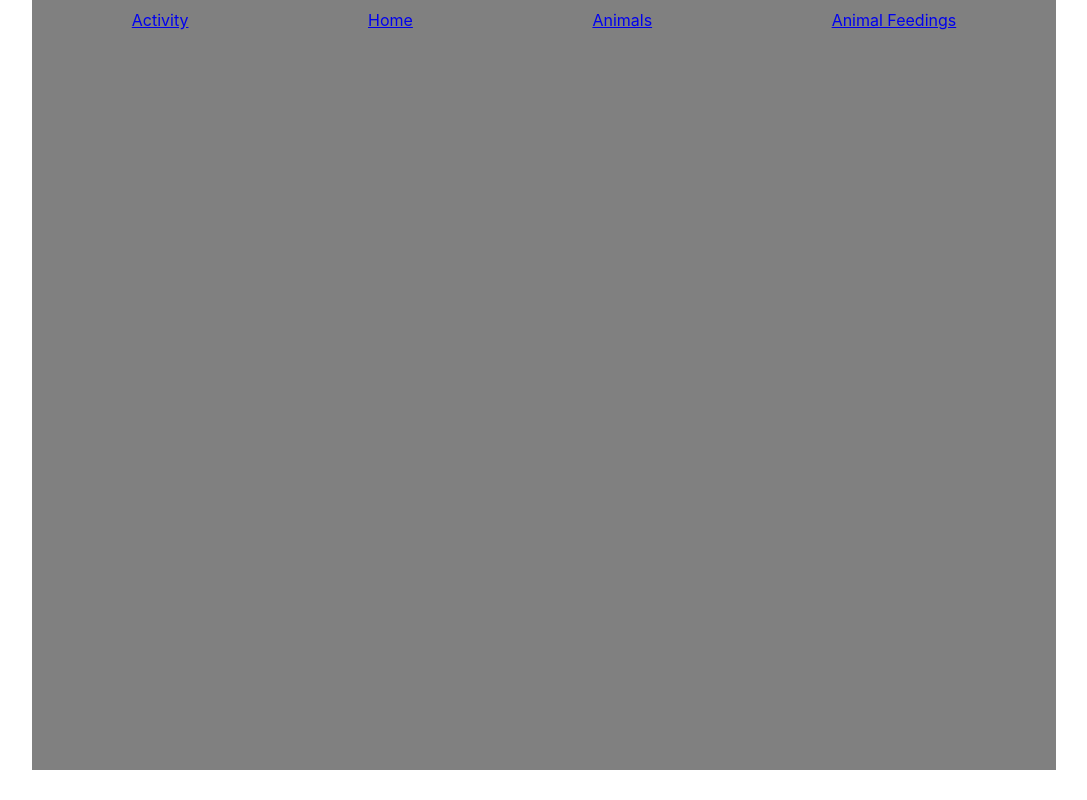
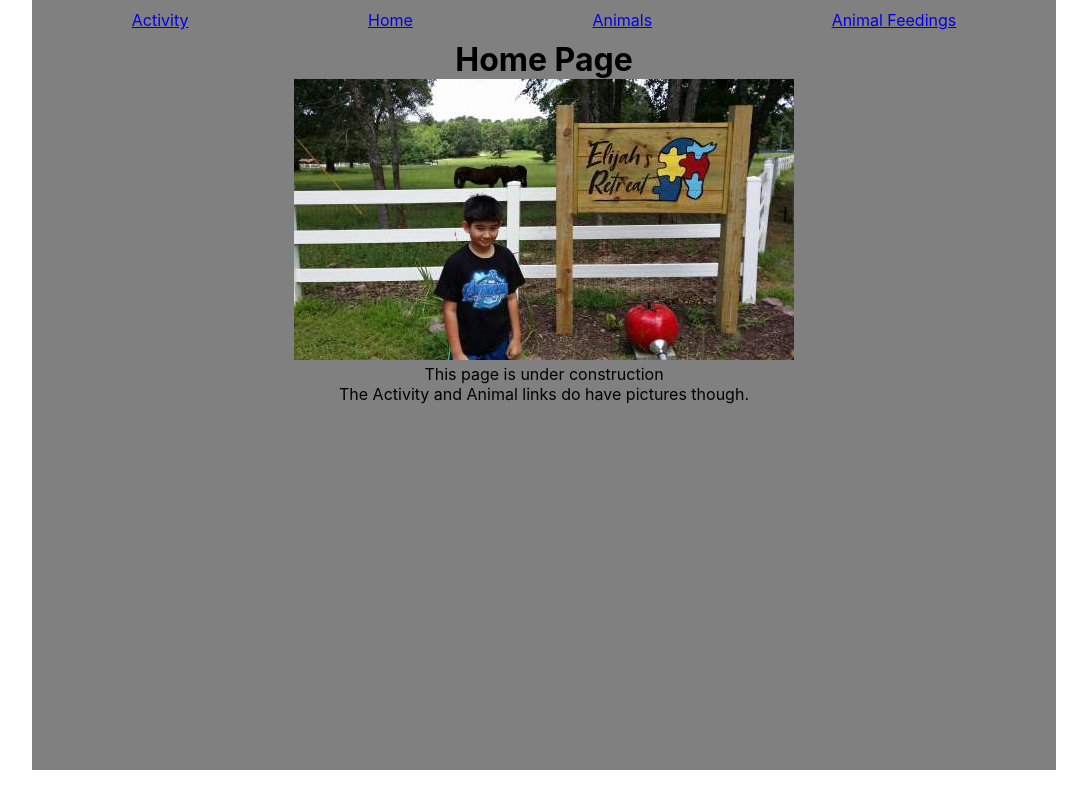
Before and after one commit to justin0979/elijahs-retreat-experience, a React (Create React App) app: page / in a window 1280 px wide. Shown: the whole page, without its empty margins (96-1183 px from the left). Built offline with nearby package versions, Linux system fonts and the light colour scheme.

Commit message:
added entry picture

```diff
--- a/src/components/App.js
+++ b/src/components/App.js
@@ -7,8 +7,11 @@ import AnimalFeed from './AnimalFeed/AnimalFeed';
 import Header from './Header';
 import Scroll from './Scroll';
 
+import entryPic from './erePictures/entry.jpg';
+
 const hi = () => {
   return <div><h1>Home Page</h1>
+    <img alt='Entry Sign' src={entryPic} />
     <p>This page is under construction</p>
     <p>The Activity and Animal links do have pictures though.</p></div>;
 };
@@ -19,6 +22,7 @@ const App = () => {
       <BrowserRouter>
         <Header />
         <Scroll>
+          <Route path="/" exact component={hi} />
           <Route path="/elijahs-retreat-experience" exact component={hi} />
           <Route path="/elijahs-retreat-experience/activity" exact component={Activity} />
           <Route path="/elijahs-retreat-experience/animals" exact component={Animals} />
```
